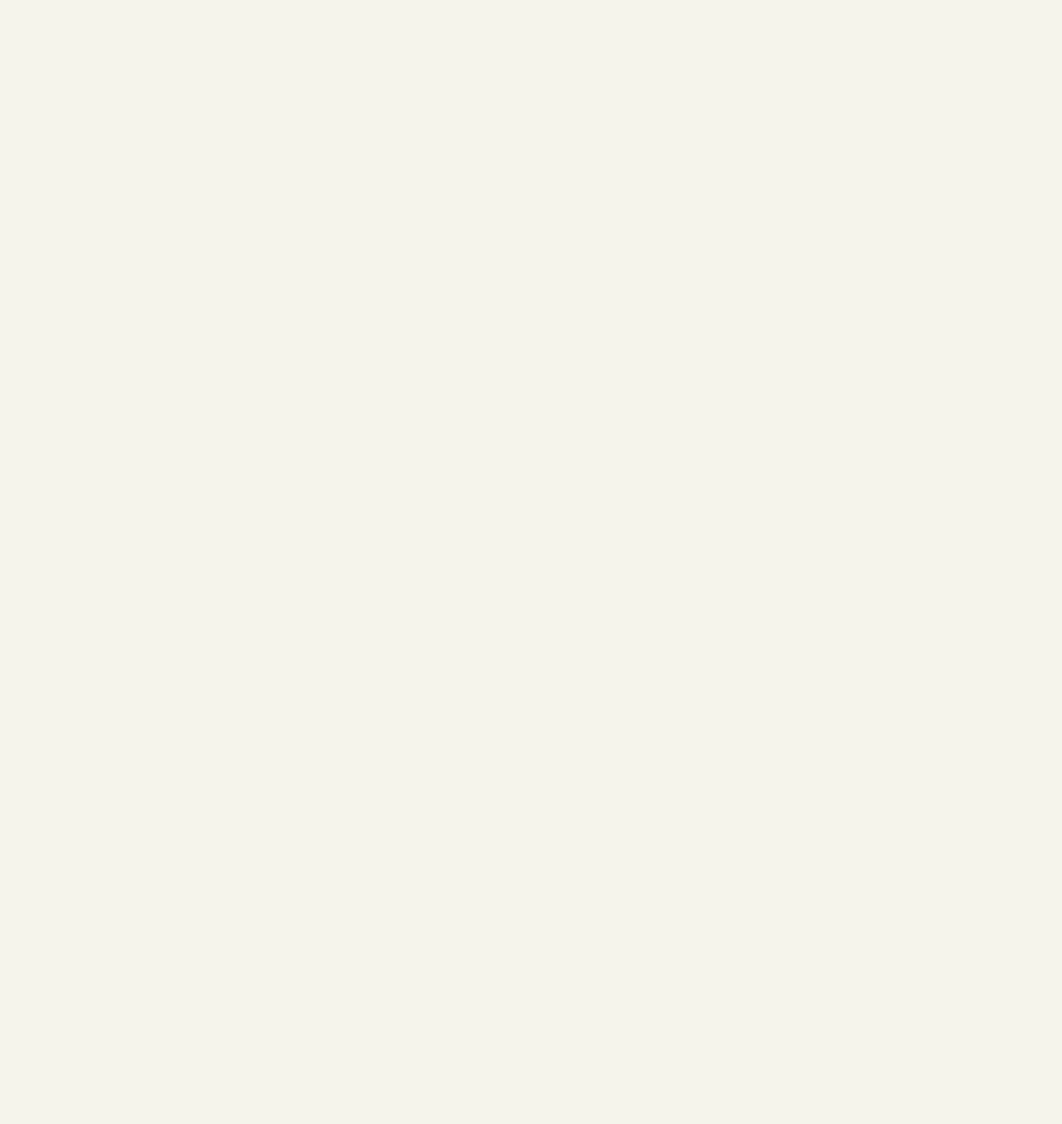
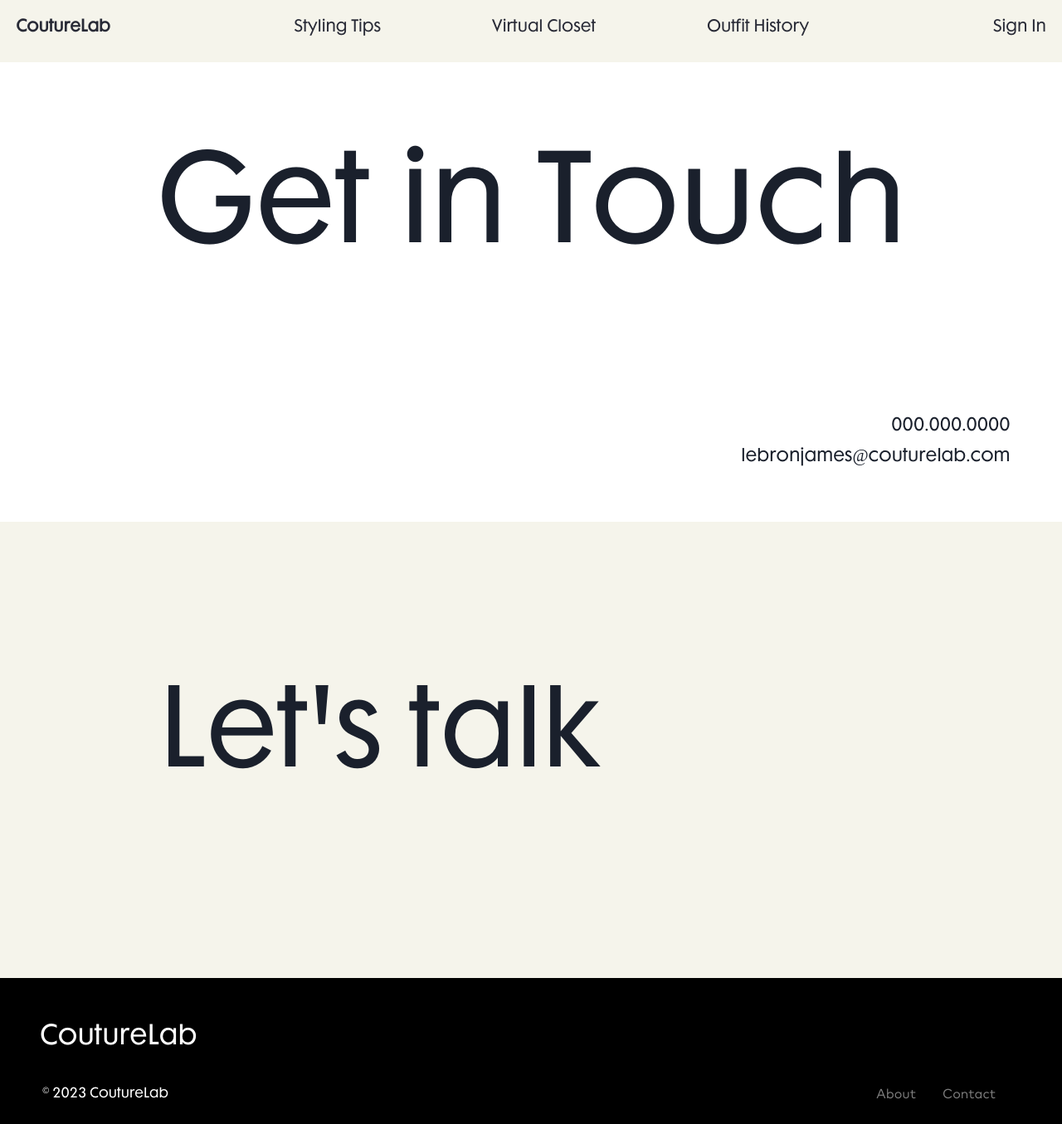
Before and after one commit to felixliang50779/Couture-Lab, a React (Create React App) app in the folder couture-lab-ui/: page /Contact in a window 1280 px wide. Before the commit this address had no page. Shown: the whole page at 83% size. Before the commit the page ends 800 px from the top, so only its background shows below. Built offline with nearby package versions, Linux system fonts and the light colour scheme.

Commit message:
added recommend page

```diff
--- a/couture-lab-ui/src/App.js
+++ b/couture-lab-ui/src/App.js
@@ -6,10 +6,11 @@ import Dashboard from './Pages/Dashboard.js';
 import Closet from './Pages/Closet.js';
 import AddClothes from './Pages/AddClothes.js';
 import Calendar from './Pages/Calendar.js';
-import Recommendation from './Pages/Recommendation.js';
+import Recommend from './Pages/Recommend.js';
 import SignIn from './Pages/SignIn.js';
 import SignUp from './Pages/SignUp.js';
 import About from './Pages/About.js';
+import Contact from './Pages/Contact.js'
 
 import { ChakraProvider } from '@chakra-ui/react';
 
@@ -28,8 +29,9 @@ function App() {
           <Route path='/Closet' element={<Closet />} />
           <Route path='/AddClothes' element={<AddClothes />} />
           <Route path='/Calendar' element={<Calendar />} />
-          <Route path='/Recommendation' element={<Recommendation />} />
+          <Route path='/Recommend' element={<Recommend />} />
           <Route path='/About' element={<About />} />
+          <Route path='/Contact' element={<Contact />} />
         </Routes>
       </Router>
     </ChakraProvider>
--- a/couture-lab-ui/src/Components/footer.js
+++ b/couture-lab-ui/src/Components/footer.js
@@ -9,7 +9,6 @@ export default function Footer() {
                 <ul className={styles.footerLinks}>
                     <li><a className={styles.footerLinks} href="/about">About</a></li>
                     <li><a className={styles.footerLinks} href="/Contact">Contact</a></li>
-                    <li><a className={styles.footerLinks} href="/privacy-policy">Privacy Policy</a></li>
                 </ul>
             </div>
         </footer>
--- a/couture-lab-ui/src/Pages/Contact.js
+++ b/couture-lab-ui/src/Pages/Contact.js
@@ -15,7 +15,7 @@ export default function Contact() {
                         <a href="mailto:hello@gmail.com">lebronjames@couturelab.com</a>
                     </span>
                 </div>
-                <h1>Let's talk</h1>
+                <h1 className={styles["contact-letstalk"]}>Let's talk</h1>
             </div>
             <Footer />
         </div>
--- a/couture-lab-ui/src/Pages/Contact.module.css
+++ b/couture-lab-ui/src/Pages/Contact.module.css
@@ -3,14 +3,19 @@
 }
 
 .contact-content {
-    padding: 8em 0 5em 0;
+    padding: 2em 0 0 0;
 }
 
 .contact-header {
     text-align: center;
     font-size: 9em;
+    padding: 0.5em;
+    background-color: #FFFFFF;
 }
 
+.contact-footer {
+    background-color: #FFFFFF;
+}
 .contact-number {
     padding-bottom: 0.3em;
 }
@@ -23,6 +28,11 @@
     font-size: 1.3em;
 }
 
+.contact-letstalk {
+    padding: 1em 1.5em 1.5em 1.5em;
+    font-size: 8em;
+}
+
 .contact-email:hover {
     text-decoration: underline;
 }
--- a/couture-lab-ui/src/Pages/Dashboard.js
+++ b/couture-lab-ui/src/Pages/Dashboard.js
@@ -46,7 +46,7 @@ export default function Dashboard() {
                             <h1>Outfit History</h1>
                         </div>
                         <div className={styles['styling-recommend']}>
-                            <Link to="/Recommendation">
+                            <Link to="/Recommend">
                                 <img
                                     className={styles['styling-recommend-img']}
                                     src={StylingRecommendImage}
--- /dev/null
+++ b/couture-lab-ui/src/Pages/Recommend.js
@@ -0,0 +1,35 @@
+import DashboardNavbar from '../Components/dashboardnavbar';
+import Footer from '../Components/footer';
+
+import styles from './Recommend.module.css';
+
+export default function Recommend() {
+    return (
+        <div className={styles["recommend-container"]}>
+            <DashboardNavbar/>
+            <div className={styles["recommend-main"]}>
+                <section className={styles["selected-item"]}>
+                    <img src="https://www.chicwish.com/media/catalog/product/cache/789a34736ead3066d85296b038a5aa03/2/0/20804fz.1.jpg"
+                    alt="ChiffonTop" loading="lazy" className={styles["selecteditem-img"]} />
+                    <h1>Cream Chiffon Top</h1>
+                    <p>145 USD</p>
+                    <h1>View Details</h1>
+                </section>
+                <div>
+                    <h1>STYLE IT WITH</h1>
+                    <div className={styles["suggestions"]}>
+                        <section>
+                            <h1>Work</h1>
+                            <p>suggestions image</p>
+                        </section>
+                        <section>
+                            <h1>Casual</h1>
+                            <p>suggestions image</p>
+                        </section>
+                    </div>
+                </div>
+            </div>
+            <Footer />
+        </div>
+    )
+}
--- /dev/null
+++ b/couture-lab-ui/src/Pages/Recommend.module.css
@@ -0,0 +1,13 @@
+.selecteditem-img {
+    width: 30em;
+}
+
+.recommend-main {
+    display: flex;
+    padding: 10em;
+}
+
+.recommend-items {
+    display: flex;
+    flex-direction: row;
+}
--- a/couture-lab-ui/src/Pages/Recommendation.js
+++ /dev/null
@@ -1,13 +0,0 @@
-import DashboardNavbar from '../Components/dashboardnavbar';
-import Footer from '../Components/footer';
-
-import styles from './Recommendation.module.css';
-
-export default function Recommendation() {
-    return (
-        <div className={styles['recommend-container']}>
-            <DashboardNavbar/>
-            <Footer />
-        </div>
-    )
-}
```
Also changed, not shown: couture-lab-ui/src/Pages/Recommendation.module.css (deleted).
